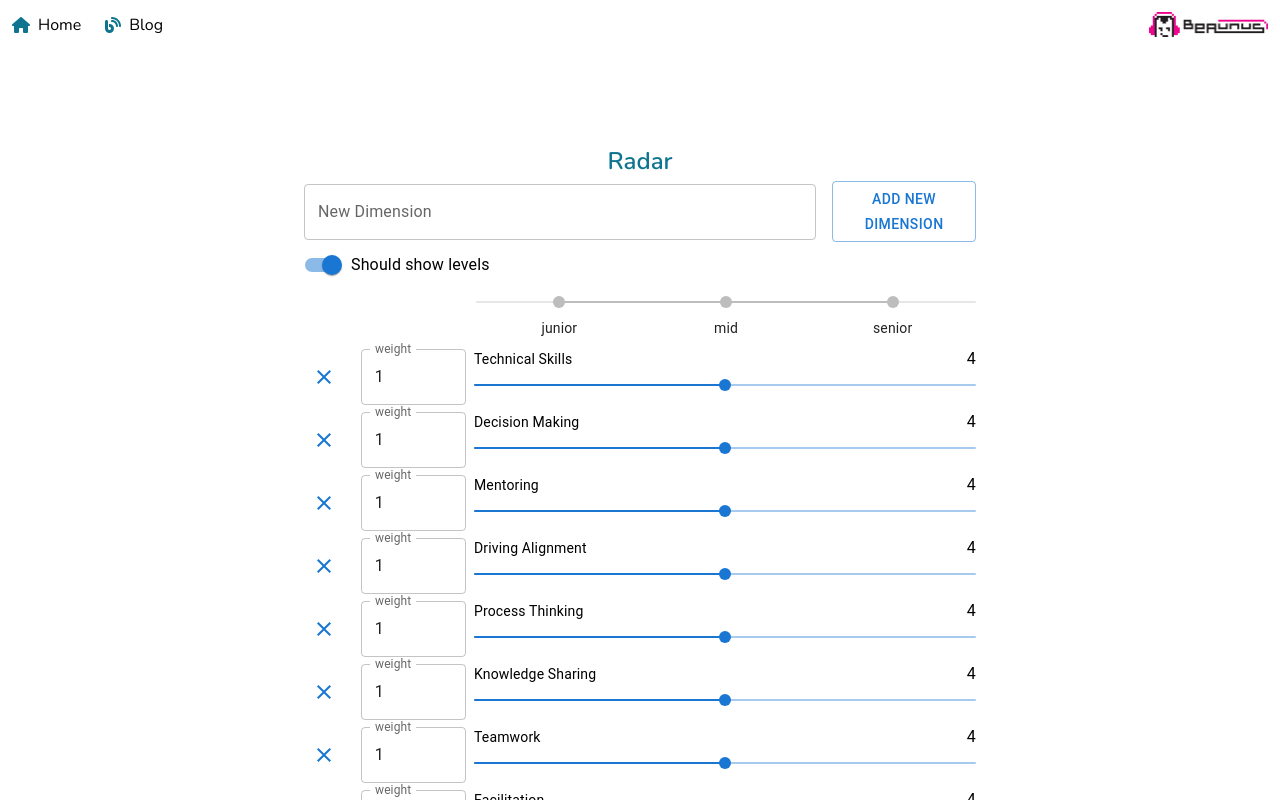
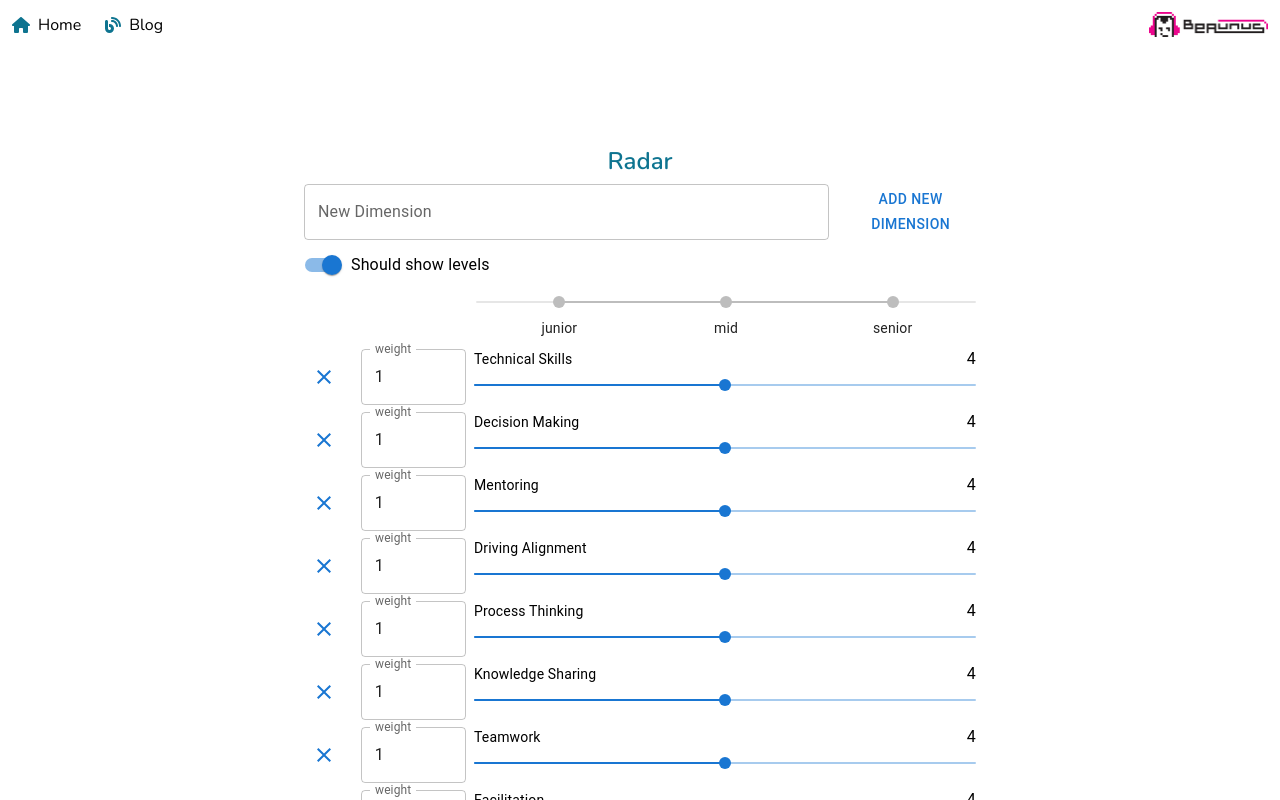
Before and after one commit to beaunus/beaunus.com, a Next.js app: page /blog/radar in a window 1280 px wide. Shown: the top 800 px of the page. Built offline with nearby package versions, Linux system fonts and the light colour scheme; no server answers.

Commit message:
refactor: remove redundant props

```diff
--- a/pages/blog/radar.tsx
+++ b/pages/blog/radar.tsx
@@ -150,7 +150,6 @@ const Radar: NextPage = () => {
                 label="New Dimension"
                 onChange={({ target }) => setPendingDimensionName(target.value)}
                 value={pendingDimensionName}
-                // variant="outlined"
               />
               <Button
                 onClick={() => {
@@ -161,7 +160,6 @@ const Radar: NextPage = () => {
                     }));
                   setPendingDimensionName("");
                 }}
-                variant="outlined"
               >
                 Add New Dimension
               </Button>
```
